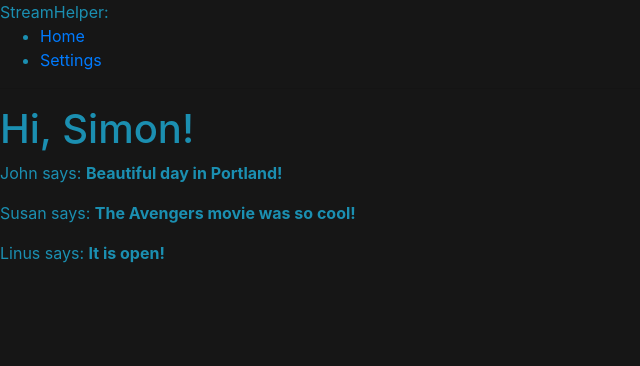
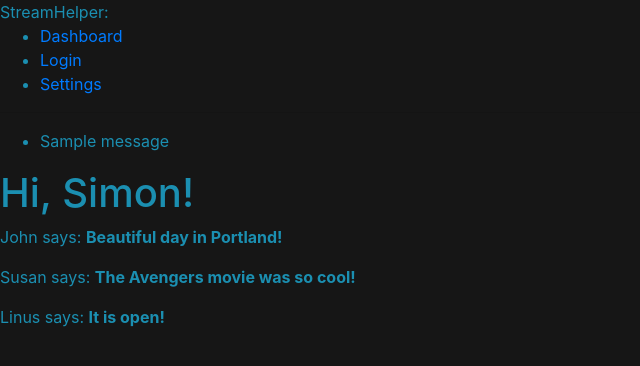
Before and after one commit to VisionTale/StreamHelper, a Flask app: page / in a window 1280 px wide. Shown: the top 366 px of the page, without its empty margins (0-640 px from the left). Run offline with Flask 2, Linux system fonts and the light colour scheme; one stand-in notice (Sample message) is shown; parts of the project's set-up code (start-up, migrations or seed data) failed here and were passed over; some libraries are stand-ins or nearby versions.

Commit message:
Forms and login

```diff
--- a/requirements.txt
+++ b/requirements.txt
@@ -1,3 +1,4 @@
 flask
 python-dotenv
 flask-wtf
+WTForms
--- a/templates/base.html
+++ b/templates/base.html
@@ -19,15 +19,27 @@
             <nav>
                 <ul>
                     <li>
-                        <a href="/index">Home</a>
+                        <a href="{{ url_for('dashboard') }}">Dashboard</a>
                     </li>
                     <li>
-                        <a href="/settings">Settings</a>
+                        <a href="{{ url_for('login') }}">Login</a>
+                    </li>
+                    <li>
+                        <a href="{{ url_for('settings') }}">Settings</a>
                     </li>
                 </ul>
             </nav>
         </header>
         <hr>
+        {% with messages = get_flashed_messages() %}
+        {% if messages %}
+        <ul>
+            {% for message in messages %}
+            <li>{{ message }}</li>
+            {% endfor %}
+        </ul>
+        {% endif %}
+        {% endwith %}
         {% block content %}{% endblock %}
     </body>
 </html>
--- a/webapi/__init__.py
+++ b/webapi/__init__.py
@@ -4,13 +4,13 @@ from webapi.libs.logging import setup
 
 config = Config()
 
-template_folder = config.get('webapi', 'template_path')
-static_folder = config.get('webapi', 'static_path')
+template_folder = config.get('flask', 'template_path')
+static_folder = config.get('flask', 'static_path')
 
 webapi = Flask(__name__, template_folder=template_folder, static_folder=static_folder)
 
-webapi.config.from_object(config.config())
+webapi.config.from_mapping(config.flask_config())
 
-setup(webapi, config)
+logger = setup(webapi, config)
 
 from webapi.modules import routes
--- a/webapi/libs/logging.py
+++ b/webapi/libs/logging.py
@@ -44,6 +44,8 @@ def setup(webapi, config: Config):
 
     webapi.logger.addHandler(logger)
 
+    return webapi.logger
+
 
 def disassemble(webapi):
 
--- a/webapi/modules/routes.py
+++ b/webapi/modules/routes.py
@@ -1,10 +1,11 @@
-from flask import render_template
-from webapi import webapi
+from flask import render_template, flash, redirect, url_for
+from webapi import webapi, logger
+from webapi.modules.forms import LoginForm
 
 
 @webapi.route('/')
-@webapi.route('/index')
-def index():
+@webapi.route('/dashboard')
+def dashboard():
     user = {'username': 'Simon'}
     posts = [
         {
@@ -20,4 +21,21 @@ def index():
             'body': 'It is open!'
         }
     ]
-    return render_template('index.html', user=user, posts=posts, app_name='StreamHelper')
+    return render_template('dashboard.html', user=user, posts=posts, app_name='StreamHelper')
+
+
+@webapi.route('/login', methods=['GET', 'POST'])
+def login():
+    form = LoginForm()
+    if form.validate_on_submit():
+        flash('Login requested for user {}, remember_me={}'.format(
+            form.username.data, form.remember_me.data))
+        logger.info('Login requested for user {}, remember_me={}'.format(
+            form.username.data, form.remember_me.data))
+        return redirect(url_for('dashboard'))
+    return render_template('login.html', title='Sign In', form=form)
+
+
+@webapi.route('/settings', methods=['GET', 'POST'])
+def settings():
+    return "Not yet implemented"
```
Also changed, not shown: templates/login.html (+8 -2 lines), webapi/libs/config.py (+12 -5 lines), templates/dashboard.html (renamed from templates/index.html), webapi/modules/models.py (added), 1 other file.
